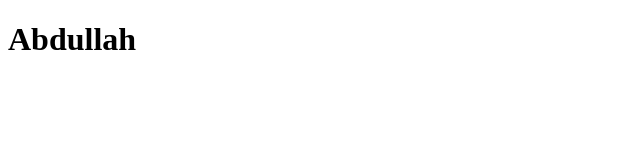
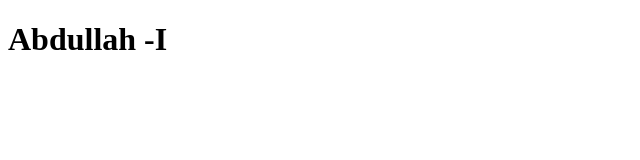
Before and after one commit to GhaliAlotaibi/SemiFinalProject, a plain HTML site: page Hyundai/index.html in a window 1280 px wide. Shown: the full height of the page, 0-640 px from the left. Drawn offline with Linux system fonts and the light colour scheme.

Commit message:
Edited the new files

```diff
--- a/Hyundai/index.html
+++ b/Hyundai/index.html
@@ -7,6 +7,5 @@
     <link rel="stylesheet" href="style.css">
 </head>
 <body>
-    <h1>Abdullah</h1>
-</body>
+    <h1>Abdullah -I</h1>
 </html>
```
